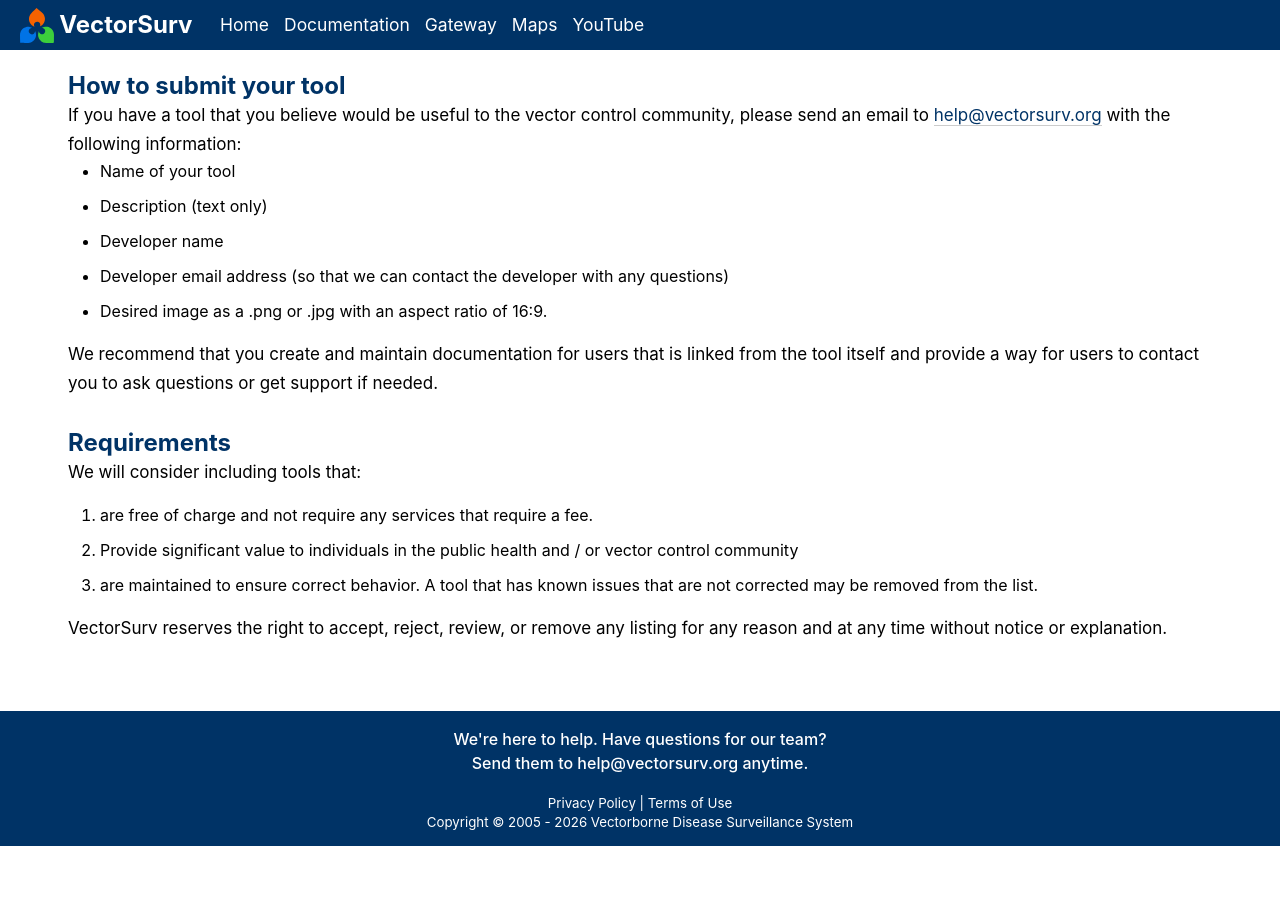
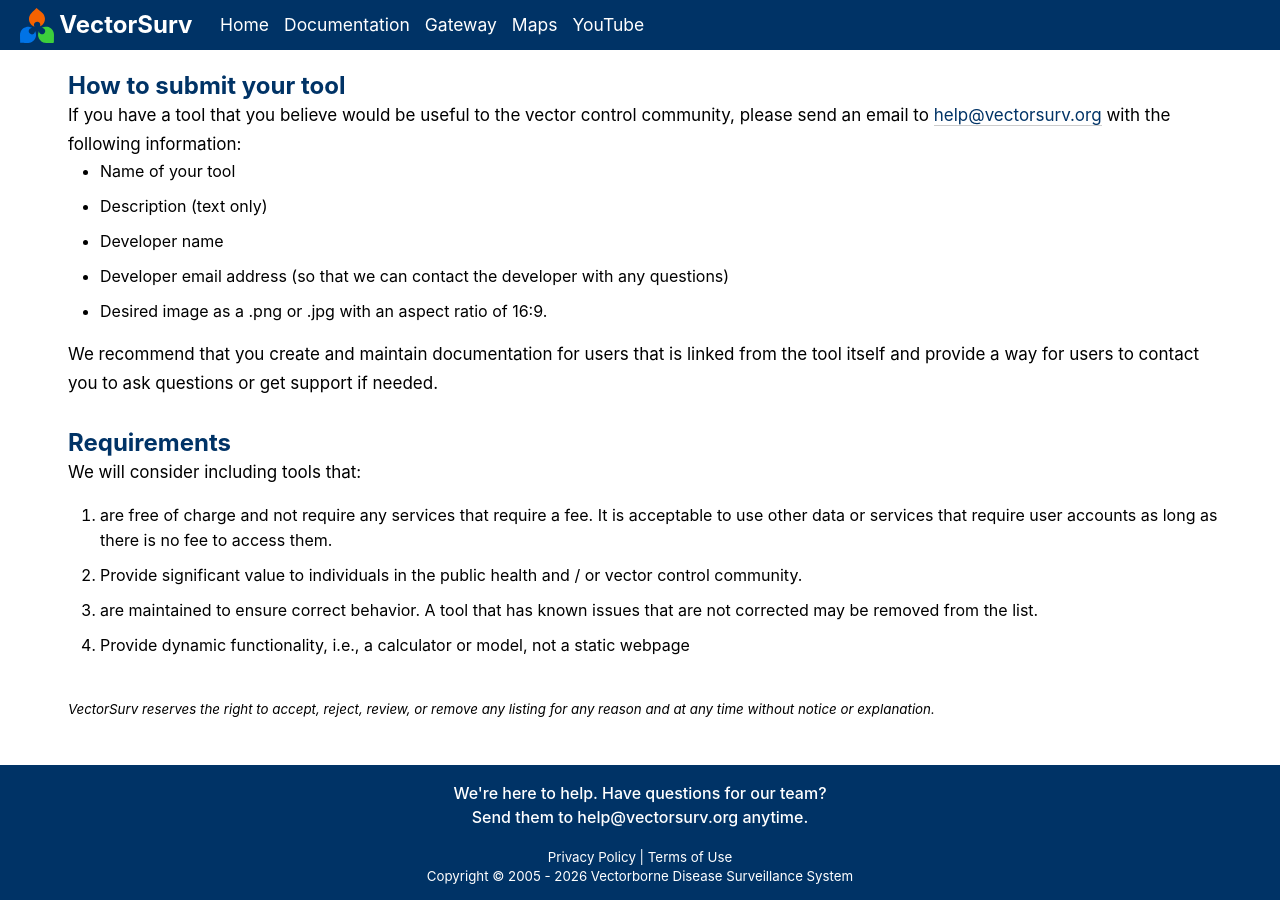
Before and after one commit to tlvaldepena/vectorsurv.org, a Jekyll site: the page built from _vector_control_tools/submit.md, in a window 1280 px wide and 900 px high, scrolled down 167 px. Built offline with Jekyll 4.4.1, drawn with Linux system fonts in a browser that asks for light colours; before the commit the page ends 1013 px from its top, so only the background shows below that.

Commit message:
minor updates to tool subit page

```diff
--- a/_vector_control_tools/submit.md
+++ b/_vector_control_tools/submit.md
@@ -19,8 +19,11 @@
 
 ## Requirements
 We will consider including tools that:
-1.	are free of charge and not require any services that require a fee.
-2.	Provide significant value to individuals in the public health and / or vector control community
+1.	are free of charge and not require any services that require a fee. It is acceptable to use other data or services that require user accounts as long as there is no fee to access them.
+2.	Provide significant value to individuals in the public health and / or vector control community.
 3.	are maintained to ensure correct behavior. A tool that has known issues that are not corrected may be removed from the list.
+4. Provide dynamic functionality, i.e., a calculator or model, not a static webpage
 
-VectorSurv reserves the right to accept, reject, review, or remove any listing for any reason and at any time without notice or explanation.
+<p style="margin-top:3em; font-size:smaller;"><em>
+VectorSurv reserves the right to accept, reject, review, or remove any listing for any reason and at any time without notice or explanation.</em>
+</p>
```
